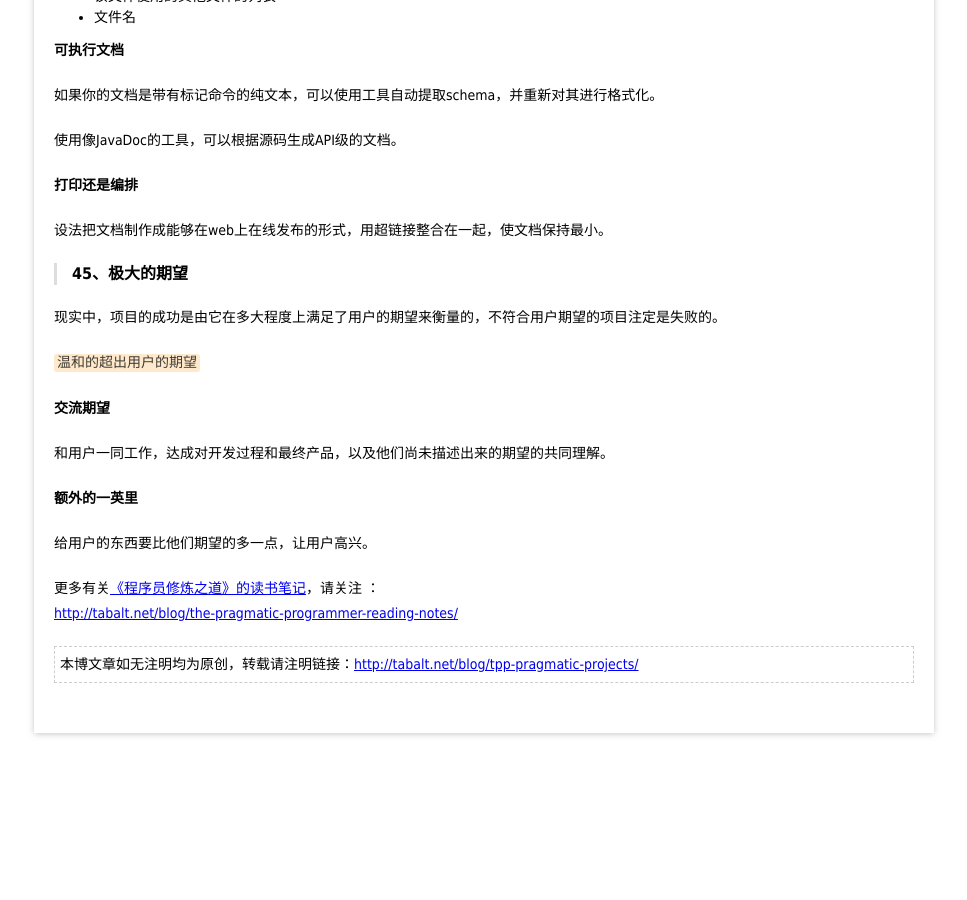
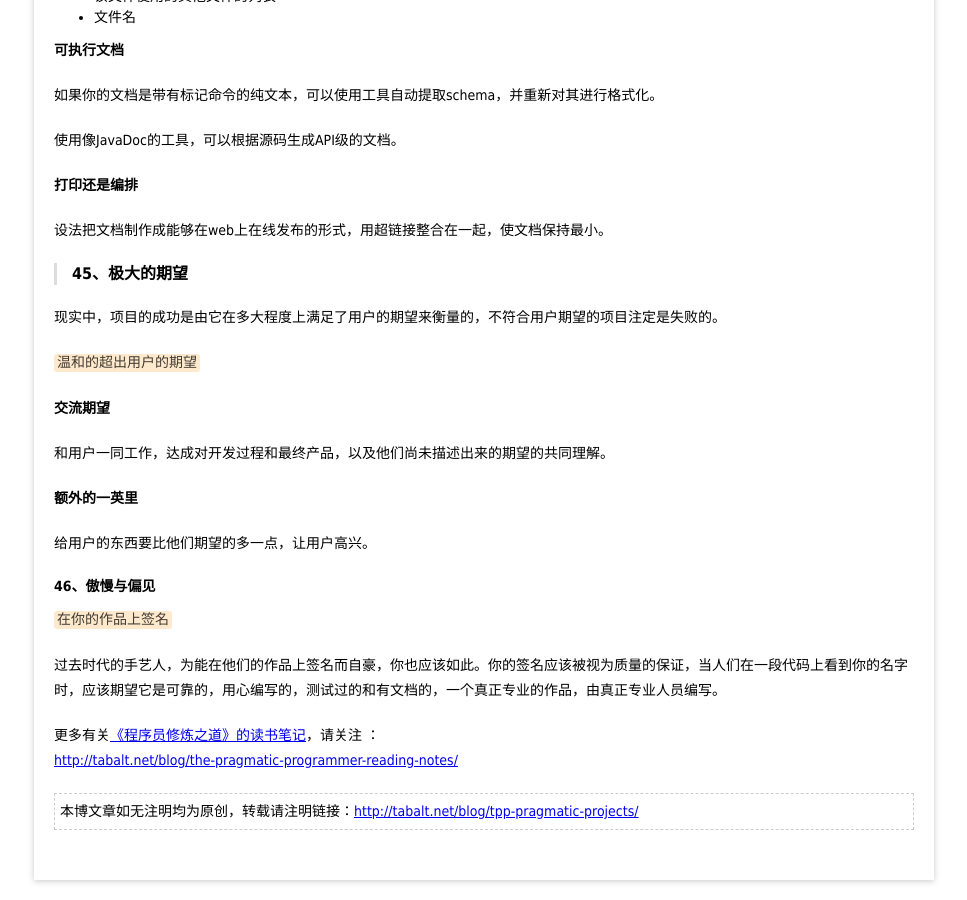
Before and after one commit to tabalt/tabalt.github.io, a Jekyll site: the page built from _posts/the-pragmatic-programmer/2014-12-02-tpp-pragmatic-projects.md, in a window 1280 px wide and 900 px high, scrolled down 3860 px. Shown: the whole window, without its empty margins (156-1123 px from the left). Built offline with Jekyll 4.4.1, drawn with Linux system fonts in a browser that asks for light colours; Markdown is read by kramdown in place of the engine named in the settings; comment, search, counter and statistics services are not loaded; before the commit the page ends 4613 px from its top, so only the background shows below that.

Commit message:
update blog

```diff
--- a/_posts/the-pragmatic-programmer/2014-12-02-tpp-pragmatic-projects.md
+++ b/_posts/the-pragmatic-programmer/2014-12-02-tpp-pragmatic-projects.md
@@ -207,7 +207,12 @@ bug被发现的越早，进行修补的成本越低。好的项目拥有的测
 给用户的东西要比他们期望的多一点，让用户高兴。
 
 
+#### 46、傲慢与偏见
 
+
+`在你的作品上签名`
+
+过去时代的手艺人，为能在他们的作品上签名而自豪，你也应该如此。你的签名应该被视为质量的保证，当人们在一段代码上看到你的名字时，应该期望它是可靠的，用心编写的，测试过的和有文档的，一个真正专业的作品，由真正专业人员编写。
 
 
 
```
